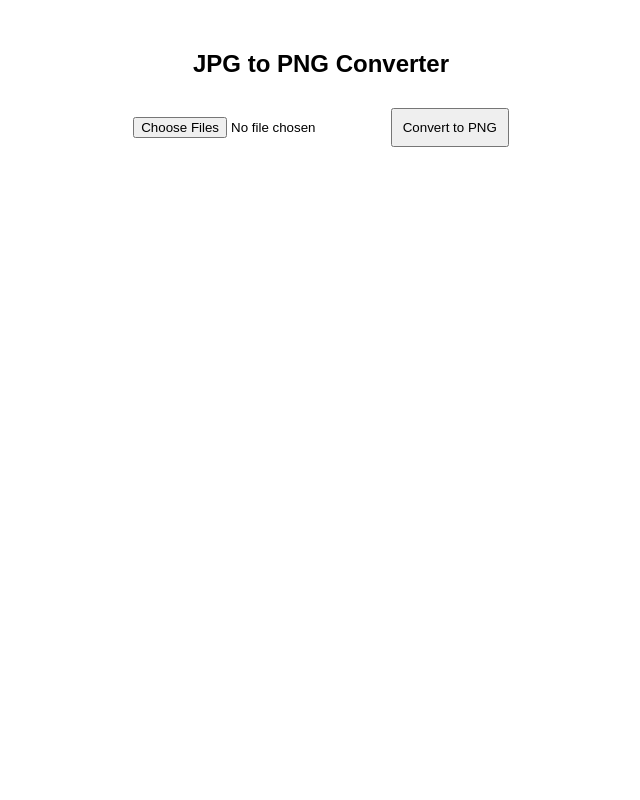
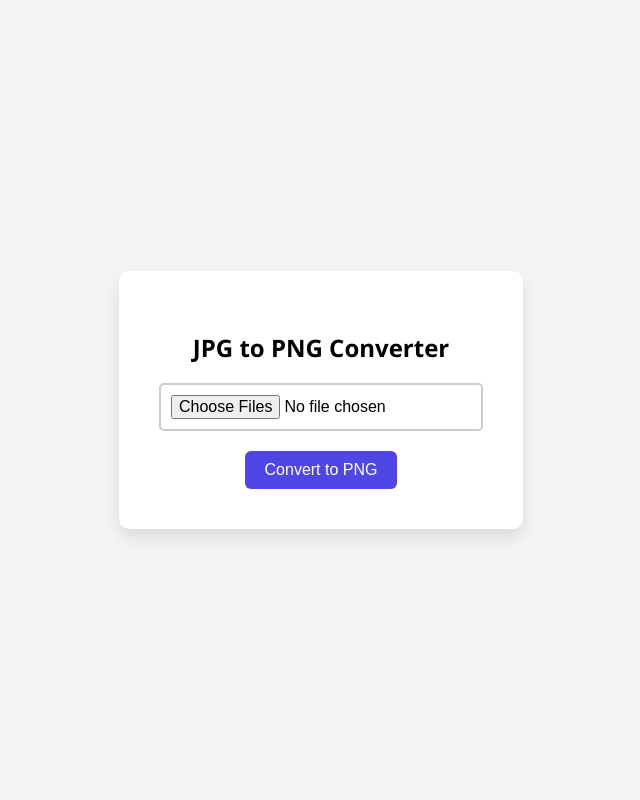
Before and after one commit to buildwithadi/imgshift, a Django app: page / in a window 1280 px wide. Shown: the whole page, without its empty margins (319-959 px from the left). Run offline with Django 3.2, Linux system fonts and the light colour scheme.

Commit message:
Improved UI

```diff
--- /dev/null
+++ b/converter/static/converter/css/styles.css
@@ -0,0 +1,49 @@
+body {
+  margin: 0;
+  padding: 0;
+  height: 100vh;
+  display: flex;
+  justify-content: center;
+  align-items: center;
+  background-color: #f3f4f6;
+  font-family: 'Segoe UI', Tahoma, Geneva, Verdana, sans-serif;
+}
+
+.container {
+  text-align: center;
+  padding: 40px;
+  background-color: #ffffff;
+  border-radius: 10px;
+  box-shadow: 0 8px 16px rgba(0, 0, 0, 0.1);
+}
+
+h1 {
+  margin-bottom: 20px;
+  font-size: 24px;
+  color: #333;
+}
+
+.file-input {
+  padding: 10px;
+  font-size: 16px;
+  border: 2px solid #ccc;
+  border-radius: 5px;
+  width: 100%;
+  max-width: 300px;
+  margin-bottom: 20px;
+}
+
+.convert-btn {
+  padding: 10px 20px;
+  font-size: 16px;
+  background-color: #4f46e5;
+  color: white;
+  border: none;
+  border-radius: 6px;
+  cursor: pointer;
+  transition: background-color 0.3s ease;
+}
+
+.convert-btn:hover {
+  background-color: #4338ca;
+}
--- a/converter/static/css/styles.css
+++ /dev/null
@@ -1,11 +0,0 @@
-body {
-  font-family: Arial, sans-serif;
-  text-align: center;
-  margin-top: 50px;
-}
-
-button {
-  padding: 10px;
-  margin-top: 10px;
-  cursor: pointer;
-}
--- a/converter/templates/converter/home.html
+++ b/converter/templates/converter/home.html
@@ -1,23 +1,25 @@
+{% load static %}
 <!DOCTYPE html>
 <html lang="en">
 <head>
     <meta charset="UTF-8">
     <meta name="viewport" content="width=device-width, initial-scale=1.0">
     <title>Image Converter</title>
-    <link rel="stylesheet" href="/static/css/styles.css">
+    <link rel="stylesheet" href="{% static 'converter/css/styles.css' %}">
 </head>
 <body>
-    <h2>JPG to PNG Converter</h2>
+    <div class="container">
+        <h2>JPG to PNG Converter</h2>
 
-    <form method="post" action="/convert/" enctype="multipart/form-data">
-        {% csrf_token %}
-        <input type="file" name="images" accept="image/jpeg" multiple required>
-        <button type="submit">Convert to PNG</button>
-    </form>
-
+        <form method="post" action="/convert/" enctype="multipart/form-data">
+            {% csrf_token %}
+            <input type="file" name="images" accept="image/jpeg"  class="file-input" multiple required><br>
+            <button type="submit" class="convert-btn">Convert to PNG</button>
+        </form>
+    </div>
     <p id="message"></p>
     <img id="convertedImage" style="display:none; max-width: 300px;">
 
-    <script src="/static/js/script.js"></script>
+    <script src="{% static 'converter/js/script.js' %}"></script>
 </body>
 </html>
--- a/jpg_to_png/settings.py
+++ b/jpg_to_png/settings.py
@@ -123,4 +123,6 @@ STATIC_URL = '/static/'
 MEDIA_URL = "/media/"
 MEDIA_ROOT = os.path.join(BASE_DIR, "media")
 
-STATICFILES_DIRS = [os.path.join(BASE_DIR, "static")]
+STATICFILES_DIRS = [
+    os.path.join(BASE_DIR, "converter", "static"),
+]
```
Also changed, not shown: converter/static/converter/js/script.js (renamed from converter/static/js/script.js).
